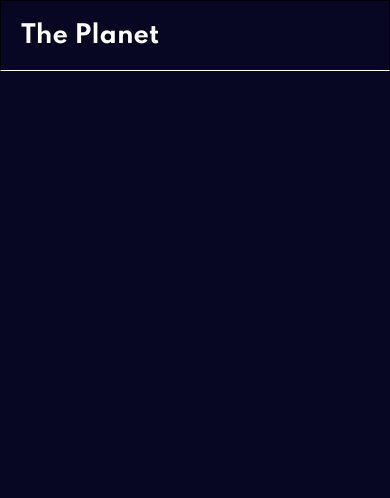
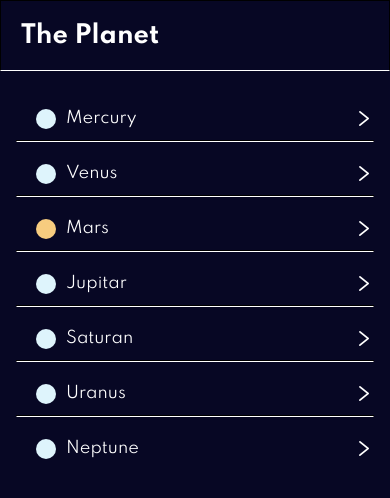
Before and after one commit to Masitbd/planet-react-native-app, a React Native app: screen /Home in a window 390 px wide. Shown: the top 498 px of the page. Built offline with nearby package versions, Linux system fonts and the light colour scheme.

Commit message:
item icon add

```diff
--- /dev/null
+++ b/src/data/planet-list.js
@@ -0,0 +1,51 @@
+export const PLANET_LIST = [
+    {
+        name: "mercury",
+        color: "#DEF4FC",
+        description: "This is a small plannet",
+        rotationTime: 58.6,
+        radius: 234.06
+    },
+    {
+        name: "venus",
+        color: "#DEF4FC",
+        description: "This is a small plannet",
+        rotationTime: 58.6,
+        radius: 234.06
+    },
+    {
+        name: "mars",
+        color: "#F7CC7F",
+        description: "This is a small plannet",
+        rotationTime: 58.6,
+        radius: 234.06
+    },
+    {
+        name: "jupitar",
+        color: "#DEF4FC",
+        description: "This is a small plannet",
+        rotationTime: 58.6,
+        radius: 234.06
+    },
+    {
+        name: "saturan",
+        color: "#DEF4FC",
+        description: "This is a small plannet",
+        rotationTime: 58.6,
+        radius: 234.06
+    },
+    {
+        name: "uranus",
+        color: "#DEF4FC",
+        description: "This is a small plannet",
+        rotationTime: 58.6,
+        radius: 234.06
+    },
+    {
+        name: "neptune",
+        color: "#DEF4FC",
+        description: "This is a small plannet",
+        rotationTime: 58.6,
+        radius: 234.06
+    }
+]
--- a/src/screens/home.js
+++ b/src/screens/home.js
@@ -3,12 +3,34 @@ import React from 'react'
 import Text from '../components/text/text'
 import PlanetHeader from '../components/planet-header'
 import { colors } from '../theme/colors'
-import { StyleSheet } from 'react-native'
+import { StyleSheet, FlatList, View } from 'react-native'
+import { PLANET_LIST } from '../data/planet-list'
+import { spacing } from '../theme/spacing'
+import { AntDesign } from '@expo/vector-icons';
 
 export default function Home() {
   return (
    <SafeAreaView style={styles.container}>
     <PlanetHeader />
+    <FlatList
+    contentContainerStyle={styles.list}
+    data={PLANET_LIST}
+    //keyExtractor= {(item, index) => item.name}
+    keyExtractor= {(item) => item.name}
+    renderItem= {({item})=> {
+     return(
+      <View style={styles.item}>
+         <View style={{flexDirection: 'row', alignItems: 'center'}}>
+         <View style={[styles.circle,{backgroundColor: item.color}]} />
+         <Text style={styles.itemName}>{item.name}</Text>
+         </View>
+         <AntDesign name="right" size={20} color={colors.white} />
+      </View>
+
+     )
+    }}
+    ItemSeparatorComponent={()=><View style={styles.separator}/>}
+     />
  </SafeAreaView>
   )
 }
@@ -17,5 +39,27 @@ const styles = StyleSheet.create({
     container: {
         flex: 1,
         backgroundColor: colors.black
+    },
+    item: {
+        flexDirection: "row",
+        alignItems: "center",
+        marginTop: 20,
+        paddingLeft: 20,
+        justifyContent: 'space-between'
+
+    },
+    list: {
+        padding: spacing[4]
+    },
+    circle:{
+        width: 20, height: 20, borderRadius: 10, marginRight:10
+    },
+    itemName: {
+        textTransform: 'capitalize'
+    },
+    separator:{
+      borderBottomColor: colors.white,
+      borderWidth:0.2,
+      marginTop:10
     }
 })
```
